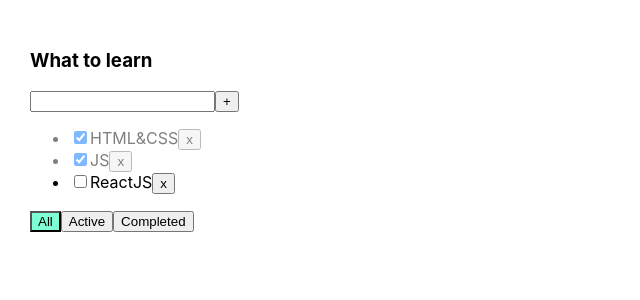
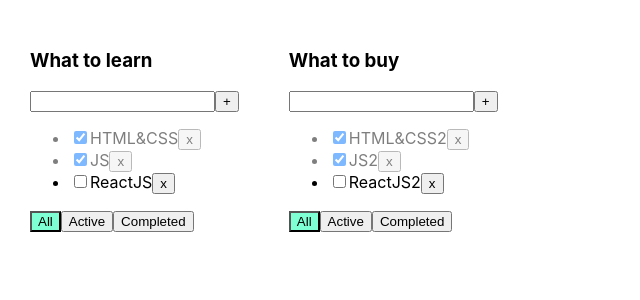
Before and after one commit to alexKrupskii/todo-list, a React (Create React App) app: page / in a window 1280 px wide. Shown: the top 300 px of the page, without its empty margins (0-640 px from the left). Built offline with nearby package versions, Linux system fonts and the light colour scheme.

Commit message:
added new todolist

```diff
--- a/package.json
+++ b/package.json
@@ -11,10 +11,10 @@
     "@types/react": "^16.9.0",
     "@types/react-dom": "^16.9.0",
     "@types/uuid": "^8.0.0",
+    "node-sass": "^4.14.1",
     "react": "^16.13.1",
     "react-dom": "^16.13.1",
     "react-scripts": "3.4.1",
-    "sass-node": "^4.11.2",
     "typescript": "~3.7.2",
     "uuid": "^8.1.0"
   },
--- a/src/App.tsx
+++ b/src/App.tsx
@@ -1,64 +1,115 @@
 import React, { useState } from 'react';
 import './App.scss';
 import {Todolist} from './Todolist';
-import {v1} from "uuid";
+import {v1} from 'uuid';
 
+export type TaskType = {
+    id: string
+    title: string
+    isDone: boolean
+
+}
 export type FilterValuesType = "all" | "complited" | "active"
+type TodoListType = {
+    id: string
+    title: string
+    filter: FilterValuesType
+}
 
 function App() {
 
-let [tasks, setTasks] = useState([
-    { id: v1(), title: "HTML&CSS", isDone: true },
-    { id: v1(), title: "JS", isDone: true },
-    { id: v1(), title: "ReactJS", isDone: false }
-]);
+let todoLIstID1 = v1()
+let todoLIstID2 = v1()
 
-let [filter, setFilter] = useState("all");
+let [todolists, setTodoLists] = useState<Array<TodoListType>>([
+    {id: todoLIstID1, title: 'What to learn', filter: 'all'},
+    {id: todoLIstID2, title: 'What to buy', filter: 'all'},
+])
 
-function addTask (title: string) {
-    let task = {id: v1(), title: title, isDone: false};
-    let newTasks = [task, ...tasks];
-    setTasks(newTasks);
+let [tasks, setTasks] = useState({
+    [todoLIstID1]: [
+        { id: v1(), title: "HTML&CSS", isDone: true },
+        { id: v1(), title: "JS", isDone: true },
+        { id: v1(), title: "ReactJS", isDone: false }
+    ],
+    [todoLIstID2]: [
+        { id: v1(), title: "HTML&CSS2", isDone: true },
+        { id: v1(), title: "JS2", isDone: true },
+        { id: v1(), title: "ReactJS2", isDone: false }
+    ],
+})
+
+function addTask (title: string, todoLIstID: string) {
+    let newTask = {id: v1(), title: title, isDone: false}
+    let todoListTasks = tasks[todoLIstID]
+    tasks[todoLIstID] = [newTask, ...todoListTasks]
+    setTasks({...tasks});
 }
 
-function removeTask (id: string) {
-    let filteredTasks = tasks.filter(t => t.id !== id );
-    setTasks(filteredTasks);
+function removeTask (id: string, todoLIstID: string) {
+    let todoListTasks = tasks[todoLIstID]
+    tasks[todoLIstID] = todoListTasks.filter(t => t.id !== id )
+    setTasks({...tasks});
 }
 
-function changeFilter (value: FilterValuesType) {
-    setFilter(value);
+
+
+function changeStatus (id: string, isDone: boolean, todoLIstID: string) {
+    let todoListTasks = tasks[todoLIstID]
+    let task = todoListTasks.find(t => t.id == id)
+    if (task) {
+        task.isDone = isDone
+        setTasks({...tasks})
+    }
 }
-
-let tasksForTodolist = tasks;
-
-if (filter === "active") {
-    tasksForTodolist = tasks.filter(t => t.isDone);
-}
-
-if (filter === "complited") {
-    tasksForTodolist = tasks.filter(t => t.isDone === false);
-}
-
-function changeStatus (id: string, isDone: boolean) {
-    let task = tasks.find(t => t.id === id);
-    if (task) {
-        task.isDone = isDone;
-        setTasks([...tasks])
+function changeFilter (id: string, value: FilterValuesType) {
+    let todoList = todolists.find(tl => tl.id === id)
+    if (todoList) {
+        todoList.filter = value;
+        setTodoLists([...todolists])
     }
 }
 
     return (
         <div className="App">
-            <Todolist
+            {
+                todolists.map(tl => {
+
+                    let allTasks = tasks[tl.id]
+                    let tasksForTodoList = allTasks
+
+                    if (tl.filter === "active") {
+                        tasksForTodoList = allTasks.filter(t => t.isDone === true);
+                    }
+
+                    if (tl.filter === "complited") {
+                        tasksForTodoList = allTasks.filter(t => t.isDone === false);
+                    }
+
+                    return (
+                        <Todolist
+                        key={tl.id}
+                        id={tl.id}
+                        title={tl.title}
+                        tasks={tasksForTodoList}
+                        removeTask={removeTask}
+                        changeFilter={changeFilter}
+                        addTask={addTask}
+                        changeTaskStatus={changeStatus}
+                        filter={tl.filter}
+                        />
+                    )
+                })
+            }
+            {/* <Todolist
             title="What to learn"
             tasks={tasksForTodolist}
             removeTask={removeTask}
             changeFilter={changeFilter}
             addTask={addTask}
-            changeStatus={changeStatus}
+            changeTaskStatus={changeStatus}
             filter={filter}
-            />
+            /> */}
         </div>
     )
 }
--- a/src/Todolist.module.scss
+++ b/src/Todolist.module.scss
@@ -1,15 +1,24 @@
 .todoList {
+    h3 {}
+    .inputTask {
+        .error {
+            border: red 1px solid;
+        }
+        button {}
+    }
+    ul {
+        .isDone {
+            opacity: 0.5;
+        }
+    }
+    .buttons {
+        .activLink {
+            background-color: aquamarine;
+        }
+    }
+}
 
-  .error {
-    border: red 1px solid;
-  }
-  .errorMessage {
+
+.errorMessage {
     color: red;
-  }
-  .activeFilter {
-    background-color: aquamarine;
-  }
-  .isDone {
-    opacity: 0.5;
-  }
 }
--- a/src/Todolist.tsx
+++ b/src/Todolist.tsx
@@ -1,22 +1,16 @@
-import React, {ChangeEvent, KeyboardEvent, useState} from 'react';
-import {FilterValuesType} from './App';
-import style from './Todolist.module.scss'
+import React, {useState, ChangeEvent, KeyboardEvent} from 'react';
+import {FilterValuesType, TaskType} from './App';
+import style from './Todolist.module.scss';
 
-
-type TaskType = {
+type PropsType = {
     id: string
     title: string
-    isDone: boolean
-}
-
-type PropsType = {
-    title: string
     tasks: Array<TaskType>
-    removeTask: (id: string) => void
-    changeFilter: (value: FilterValuesType) => void
-    addTask: (title: string) => void
-    changeStatus: (id: string, isDone: boolean) => void
-    filter: string
+    removeTask: (id: string, todoLIstID: string) => void
+    changeFilter: (id: string, value: FilterValuesType) => void
+    addTask: (title: string, todoLIstID: string) => void
+    changeTaskStatus: (id: string, isDone: boolean, todoLIstID: string) => void
+    filter: FilterValuesType
 }
 
 export function Todolist(props: PropsType) {
@@ -26,30 +20,29 @@ let [error, setError] = useState<string | null>(null);
 
 const addTask = () => {
     if (title.trim() !== '') {
-        props.addTask(title);
+        props.addTask(title, props.id);
         setTitle('')
     } else {
         setError('Title is required')
     }
+};
 
-};
-const onChangeHandler = (e: ChangeEvent<HTMLInputElement>) => setTitle (e.currentTarget.value);
-const onKeyPressHandler = (e: KeyboardEvent<HTMLInputElement>) => {
-    setError(null);
+const onChangeHandler = (e:ChangeEvent<HTMLInputElement>) => setTitle(e.currentTarget.value)
+
+const onKeyPressHandler = (e:KeyboardEvent<HTMLInputElement>) => {
+    setError(null)
     if (e.charCode === 13) {
         addTask();
     }
 };
 
-const onAllClickHandler = () => props.changeFilter("all");
-const onActiveClickHandler = ()=> props.changeFilter("active");
-const onComplitedClickHandler = ()=> props.changeFilter("complited");
-
-
+const onAllClickHandler = () => props.changeFilter(props.id, "all")
+const onActiveClickHandler = () => props.changeFilter(props.id, "active")
+const onComplitedClickHandler = () => props.changeFilter(props.id, "complited")
 
     return <div className={style.todoList}>
         <h3>{props.title}</h3>
-        <div>
+        <div className={style.inputTask}>
             <input className={error ? style.error : ''}
                 value={title}
                 onChange={onChangeHandler}
@@ -59,26 +52,25 @@ const onComplitedClickHandler = ()=> props.changeFilter("complited");
         </div>
         <ul>
             {
-                props.tasks.map( (t) =>  {
-                    const onClickHandler = () => {props.removeTask(t.id)};
-                    const onChangeHandler = (e: ChangeEvent<HTMLInputElement>) => {
-                        props.changeStatus(t.id, e.currentTarget.checked)
-                        };
-                    return <li key={t.id}
-                               className={t.isDone ? style.isDone : ''}>
-                        <input type="checkbox"
-                               onChange={onChangeHandler}
-                               checked={t.isDone}/>
-                        <span>{t.title}</span>
-                        <button onClick={onClickHandler}>x</button></li>})
+                props.tasks.map( t => {
+                const onClickHandler = () => props.removeTask(t.id, props.id)
+                const onChangeHandler = (e:ChangeEvent<HTMLInputElement>) => {
+                    props.changeTaskStatus(t.id, e.currentTarget.checked, props.id)
+                }
+                return <li key={t.id} className={t.isDone ? style.isDone : ''}>
+                       <input  onChange={onChangeHandler} type="checkbox" checked={t.isDone}/>
+                       <span>{t.title}</span>
+                       <button onClick={onClickHandler}>x</button>
+                    </li>
+                })
             }
         </ul>
-        <div>
-            <button className={props.filter === 'all' ? style.activeFilter : ''}
+        <div className={style.buttons}>
+            <button className={props.filter === 'all' ? style.activLink : ''}
                     onClick={onAllClickHandler}>All</button>
-            <button className={props.filter === 'active' ? style.activeFilter : ''}
+            <button className={props.filter === 'active' ? style.activLink : ''}
                     onClick={onActiveClickHandler}>Active</button>
-            <button className={props.filter === 'complited' ? style.activeFilter : ''}
+            <button className={props.filter === 'complited' ? style.activLink : ''}
                     onClick={onComplitedClickHandler}>Completed</button>
         </div>
     </div>
```
Also changed, not shown: 1 other file (tests, documents, lock files or other folders).
